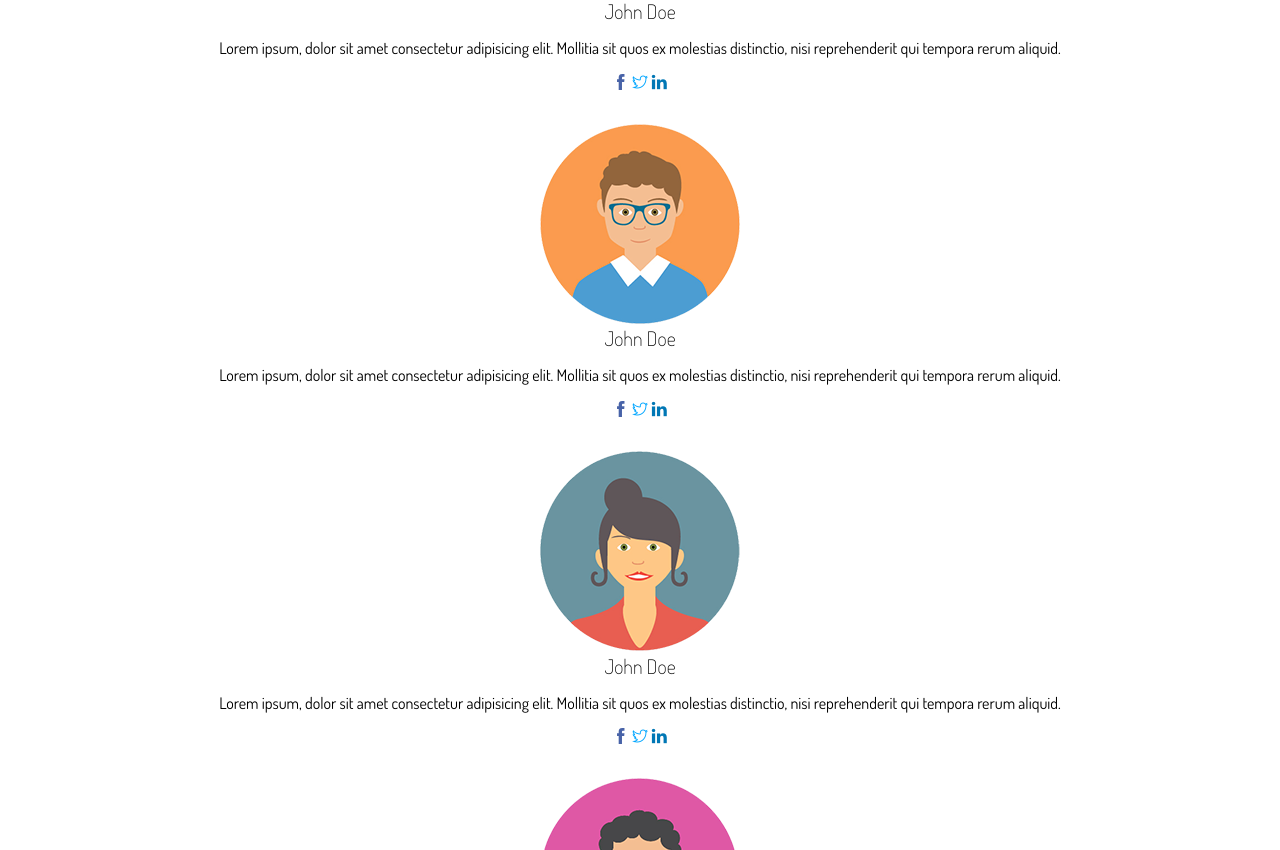
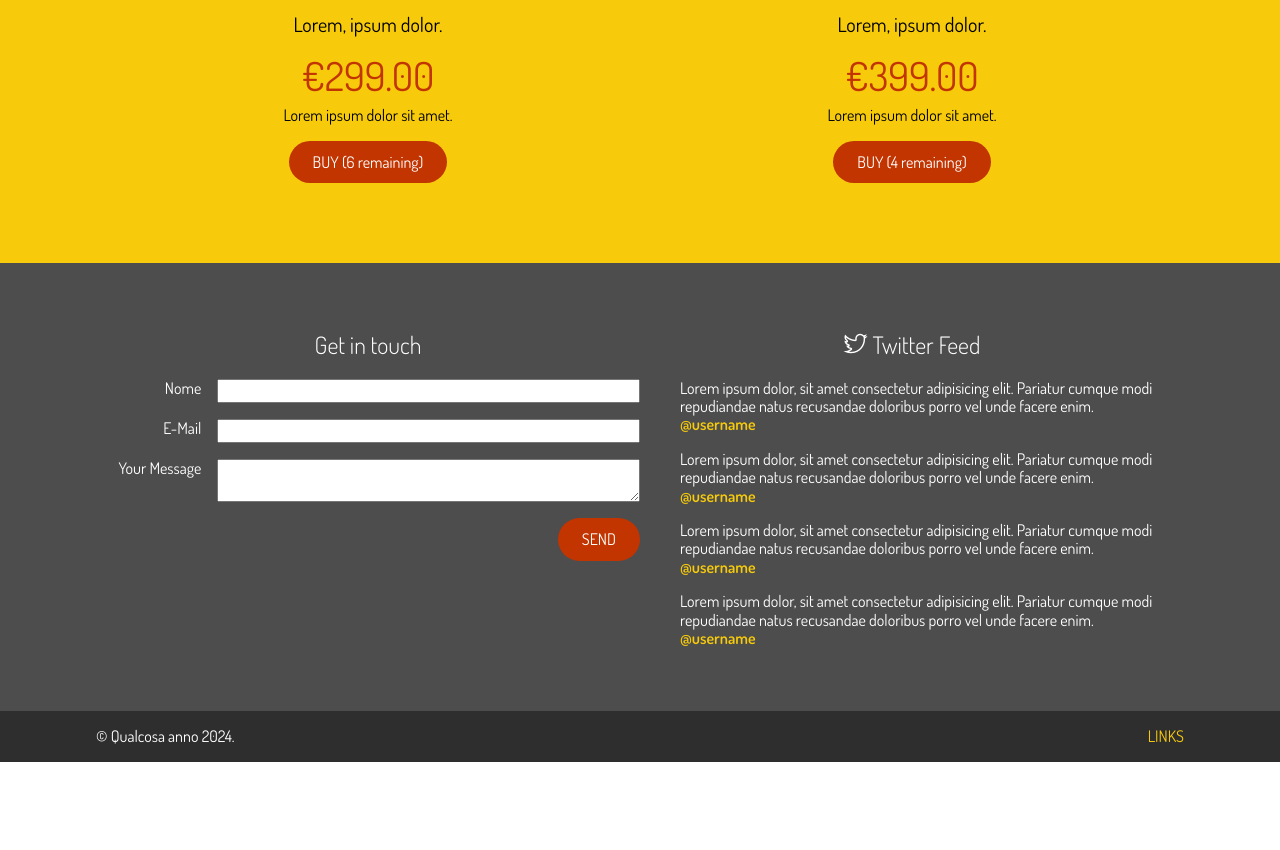
Before and after one commit to faboola/TPW1223, a plain HTML site: page meetup/index.html in a window 1280 px wide. Shown: the part 1950-2800 px from the top of the page. After the commit the page ends 2712 px from the top, so only its background shows below. Drawn offline with Linux system fonts and the light colour scheme.

Commit message:
meetup commentato

```diff
--- a/meetup/css/style.css
+++ b/meetup/css/style.css
@@ -39,7 +39,6 @@ h3 {
 
 .container {
     width:85%;
-
     margin: auto;
 }
 
@@ -231,3 +230,103 @@ ul.feed {
 .footerLinks {
     color:var(--alt-color);
 }
+
+
+
+/* -------------------------------------------------------------------------- */
+/*                          STILI PER SCHERMI GRANDI                          */
+/* -------------------------------------------------------------------------- */
+@media screen and (min-width:960px) {
+
+.container {
+    max-width: 1100px;
+}
+
+/*HERO*/
+
+.heroWrapper {
+
+    display: flex;
+
+}
+
+.cta {
+    width: 66.66%;
+    font-size: 2rem;
+}
+
+.cta .button {
+    font-size: 1.25rem;
+}
+
+.heroImage {
+    width:33.33%;
+    display: block;
+}
+/* ABOUT */
+
+.aboutWrapper{
+    display: flex;
+
+}
+
+.aboutItem {
+    width: 33.33%;
+}
+
+
+/*SPEAKERS */
+
+.speakersWrapper {
+    display: flex;
+    flex-wrap: wrap;
+}
+
+.speakerItem {
+    width: 33.33%;
+}
+
+/* TICKETS */
+
+.ticketWrapper {
+
+    display: flex;
+
+
+}
+.ticketItem {
+    width: 50%;
+}
+
+/* CONTACT */
+
+.contactWrapper {
+    display: flex;
+}
+
+.formContainer, .feedContainer {
+    width: 50%;
+}
+
+
+
+.formInput {
+    display: flex;
+    column-gap: 1rem;
+}
+
+.formInput label {
+    width: 25%;
+    text-align: right;
+}
+
+.formButtons {
+    justify-content: flex-end;
+}
+
+.footerWrapper {
+    display: flex;
+    justify-content: space-between;
+}
+
+}
--- a/meetup/index.html
+++ b/meetup/index.html
@@ -371,7 +371,9 @@
                                 <textarea name="message" id="message"></textarea>
                             </div>
 
-                            <div class="formInput"><button type="submit" class="button">SEND</button></div>
+                            <div class="formInput formButtons">
+                                <button type="submit" class="button">SEND</button>
+                            </div>
                         </form>
                     </div>
 
```
Also changed, not shown: meetup/img/rocket.png, 1 other file.
